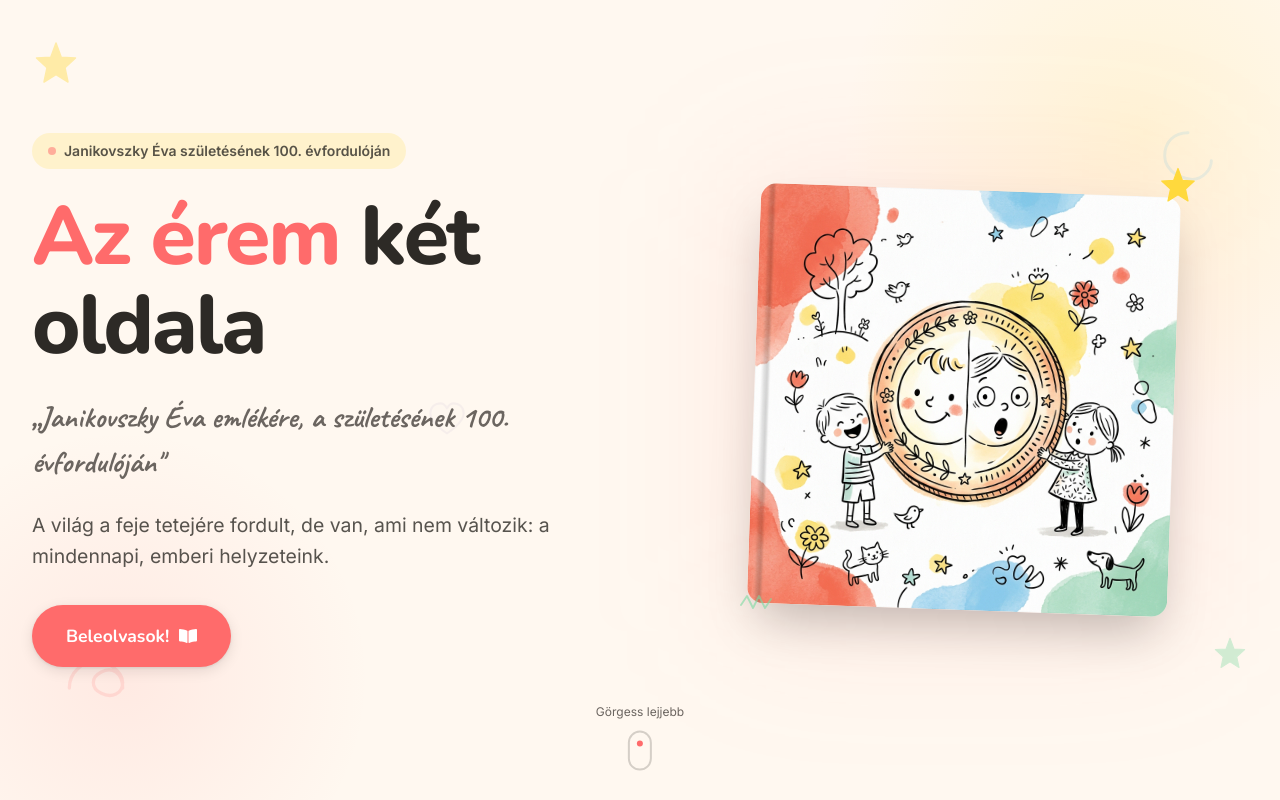
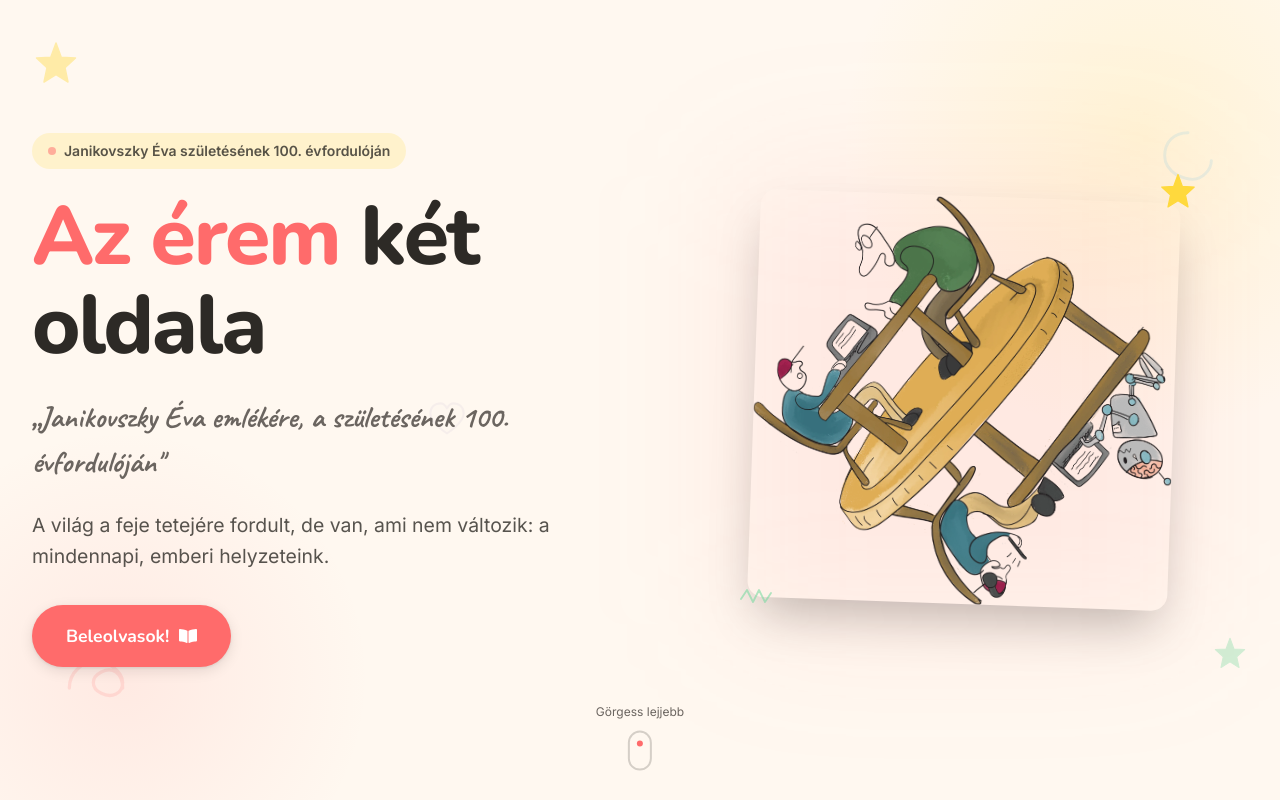
Before and after one commit to diceboi/janikovszki-eva, a Next.js app: page / in a window 1280 px wide. Shown: the top 800 px of the page. Built offline with nearby package versions, Linux system fonts and the light colour scheme.

Commit message:
uj borito

```diff
--- a/src/components/sections/Hero.jsx
+++ b/src/components/sections/Hero.jsx
@@ -98,7 +98,7 @@ export default function Hero() {
               {/* Shadow / glow behind book */}
               <div className="absolute inset-0 bg-coral/10 rounded-3xl blur-3xl scale-110" />
               <Image
-                src="/images/book-cover.png"
+                src="/janikovszki-eva-borito-szinezett.webp"
                 alt="Az érem két oldala — borítókép"
                 width={480}
                 height={640}
```
Also changed, not shown: public/janikovszki-eva-borito-szinezett.webp (added).
